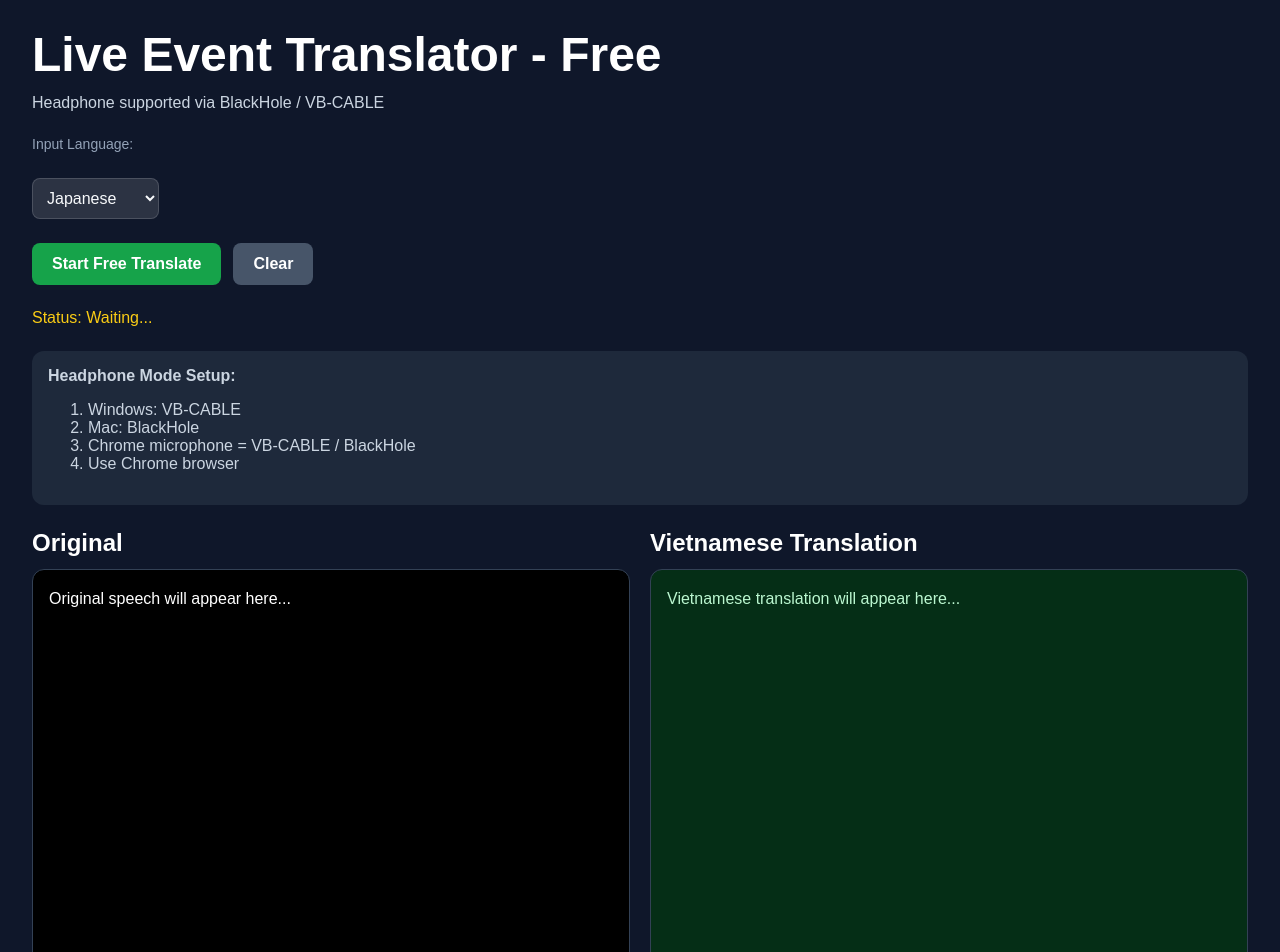
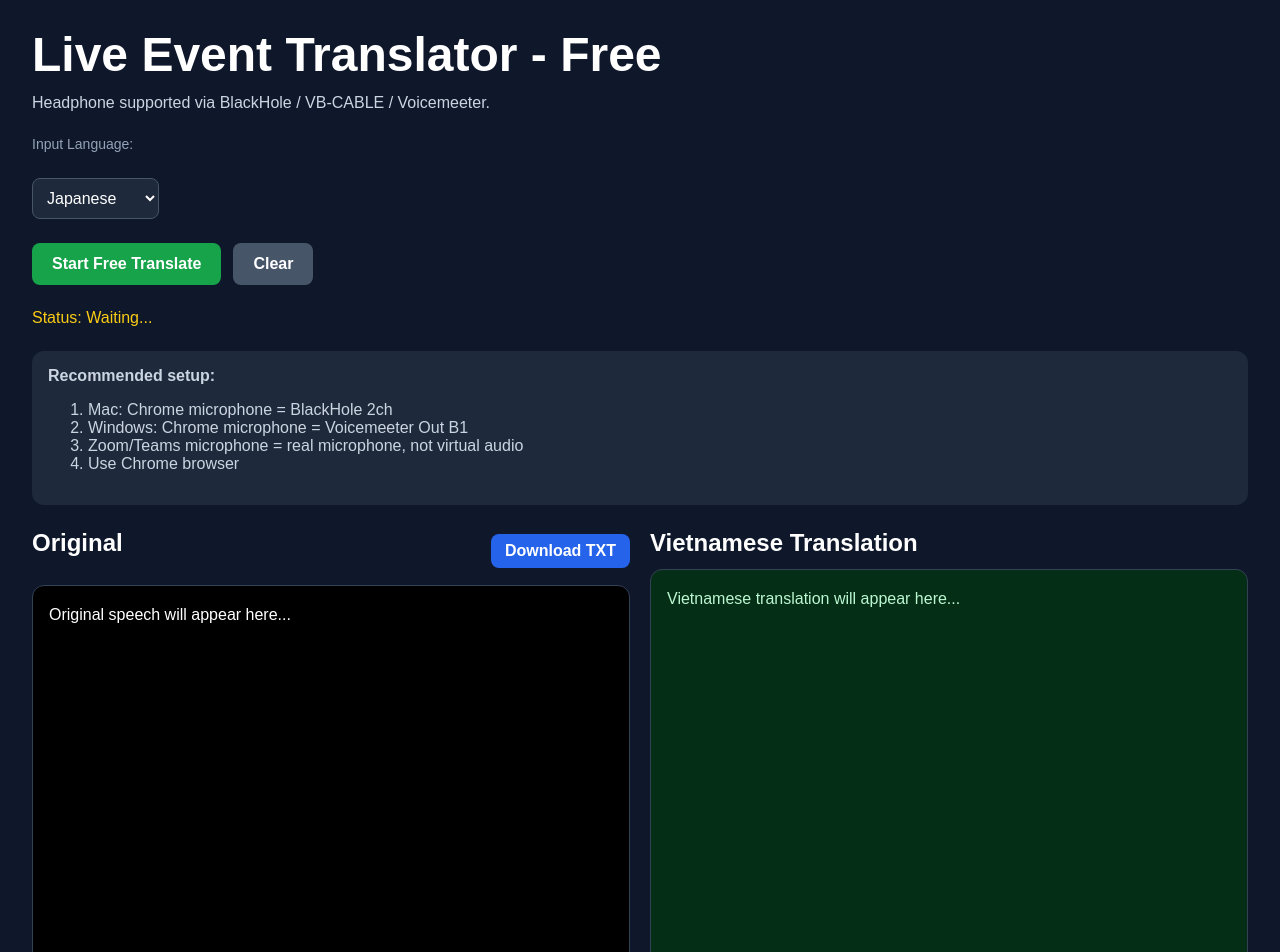
Before and after one commit to minhchanh95/live-translator, a Next.js app: page / in a window 1280 px wide. Shown: the top 952 px of the page. Built offline with nearby package versions, Linux system fonts and the light colour scheme.

Commit message:
add new features

```diff
--- a/app/page.tsx
+++ b/app/page.tsx
@@ -1,6 +1,6 @@
 "use client";
 
-import { useRef, useState } from "react";
+import { useEffect, useRef, useState } from "react";
 
 const sourceLanguages = [
   { code: "ja-JP", translateCode: "ja", label: "Japanese" },
@@ -12,47 +12,73 @@ const sourceLanguages = [
 
 export default function Home() {
   const recognitionRef = useRef<any>(null);
+  const shouldKeepListeningRef = useRef(false);
+  const restartTimerRef = useRef<NodeJS.Timeout | null>(null);
+
+  const originalBoxRef = useRef<HTMLDivElement | null>(null);
+  const translationBoxRef = useRef<HTMLDivElement | null>(null);
 
   const [listening, setListening] = useState(false);
+  const [sourceLang, setSourceLang] = useState("ja-JP");
 
-  const [sourceLang, setSourceLang] =
-    useState("ja-JP");
+  const [finalTranscript, setFinalTranscript] = useState("");
+  const [interimTranscript, setInterimTranscript] = useState("");
 
-  const [finalTranscript, setFinalTranscript] =
-    useState("");
+  const [vietnameseText, setVietnameseText] = useState("");
+  const [interimVietnameseText, setInterimVietnameseText] = useState("");
 
-  const [interimTranscript, setInterimTranscript] =
-    useState("");
-
-  const [vietnameseText, setVietnameseText] =
-    useState("");
-
-  const [
-    interimVietnameseText,
-    setInterimVietnameseText,
-  ] = useState("");
-
-  const [status, setStatus] =
-    useState("Waiting...");
-
-  const [translating, setTranslating] =
-    useState(false);
+  const [status, setStatus] = useState("Waiting...");
+  const [translating, setTranslating] = useState(false);
 
   const getSourceTranslateCode = () => {
     return (
-      sourceLanguages.find(
-        (l) => l.code === sourceLang
-      )?.translateCode || "auto"
+      sourceLanguages.find((lang) => lang.code === sourceLang)?.translateCode ||
+      "auto"
     );
   };
 
-  // ============================================
-  // TRANSLATE
-  // ============================================
-  const translateText = async (
-    text: string,
-    interim = false
-  ) => {
+  const scrollToBottom = (ref: React.RefObject<HTMLDivElement | null>) => {
+    if (!ref.current) return;
+
+    requestAnimationFrame(() => {
+      if (!ref.current) return;
+      ref.current.scrollTop = ref.current.scrollHeight;
+    });
+  };
+
+  useEffect(() => {
+    scrollToBottom(originalBoxRef);
+  }, [finalTranscript, interimTranscript]);
+
+  useEffect(() => {
+    scrollToBottom(translationBoxRef);
+  }, [vietnameseText, interimVietnameseText]);
+
+  const safeStartRecognition = () => {
+    const recognition = recognitionRef.current;
+
+    if (!recognition || !shouldKeepListeningRef.current) return;
+
+    try {
+      recognition.start();
+    } catch {
+      // Chrome throws if recognition is already started.
+    }
+  };
+
+  const scheduleRestart = (delay = 700) => {
+    if (!shouldKeepListeningRef.current) return;
+
+    if (restartTimerRef.current) {
+      clearTimeout(restartTimerRef.current);
+    }
+
+    restartTimerRef.current = setTimeout(() => {
+      safeStartRecognition();
+    }, delay);
+  };
+
+  const translateText = async (text: string, interim = false) => {
     if (!text.trim()) return;
 
     try {
@@ -69,105 +95,68 @@ export default function Home() {
         `&q=${encodeURIComponent(text)}`;
 
       const res = await fetch(url);
-
-      // ============================================
-      // FIX HTML RESPONSE
-      // ============================================
       const rawText = await res.text();
 
-      console.log(
-        "Google raw response:",
-        rawText
-      );
-
-      // Google trả HTML thay vì JSON
-      if (rawText.startsWith("<")) {
-        console.warn(
-          "Google returned HTML instead of JSON"
-        );
-
+      if (rawText.trim().startsWith("<")) {
+        console.warn("Google Translate returned HTML instead of JSON");
         return;
       }
 
       const data = JSON.parse(rawText);
 
-      const translated = data[0]
-        .map((item: any) => item[0])
-        .join("");
+      const translated = data[0].map((item: any) => item[0]).join("");
 
       if (interim) {
         setInterimVietnameseText(translated);
       } else {
-        setVietnameseText(
-          (prev) => prev + translated + " "
-        );
+        setVietnameseText((prev) => prev + translated + " ");
       }
     } catch (error) {
       console.warn("Translate warning:", error);
+
+      if (!interim) {
+        setVietnameseText((prev) => prev + "\n[Dịch lỗi]\n");
+      }
     } finally {
       if (!interim) setTranslating(false);
     }
   };
 
-  // ============================================
-  // START TRANSLATE
-  // ============================================
   const startTranslate = () => {
     const SpeechRecognition =
       (window as any).SpeechRecognition ||
       (window as any).webkitSpeechRecognition;
 
     if (!SpeechRecognition) {
-      alert(
-        "Browser không hỗ trợ Web Speech API.\nHãy dùng Google Chrome."
-      );
-
+      alert("Browser không hỗ trợ Web Speech API. Hãy dùng Google Chrome.");
       return;
     }
 
-    const recognition =
-      new SpeechRecognition();
+    if (recognitionRef.current) {
+      shouldKeepListeningRef.current = true;
+      setListening(true);
+      safeStartRecognition();
+      return;
+    }
+
+    const recognition = new SpeechRecognition();
 
     recognition.lang = sourceLang;
-
     recognition.continuous = true;
-
     recognition.interimResults = true;
-
     recognition.maxAlternatives = 1;
 
-    // ============================================
-    // START
-    // ============================================
     recognition.onstart = () => {
-      console.log(
-        "Speech recognition started"
-      );
-
       setListening(true);
-
-      setStatus(
-        "Listening... (BlackHole/VB-CABLE mode)"
-      );
+      setStatus("Listening... auto reconnect ON");
     };
 
-    // ============================================
-    // RESULT
-    // ============================================
-    recognition.onresult = async (
-      event: any
-    ) => {
+    recognition.onresult = async (event: any) => {
       let interim = "";
-
       let finalText = "";
 
-      for (
-        let i = event.resultIndex;
-        i < event.results.length;
-        i++
-      ) {
-        const text =
-          event.results[i][0].transcript;
+      for (let i = event.resultIndex; i < event.results.length; i++) {
+        const text = event.results[i][0].transcript;
 
         if (event.results[i].isFinal) {
           finalText += text + " ";
@@ -176,18 +165,12 @@ export default function Home() {
         }
       }
 
-      // FINAL
       if (finalText.trim()) {
-        setFinalTranscript(
-          (prev) => prev + finalText
-        );
-
+        setFinalTranscript((prev) => prev + finalText);
         await translateText(finalText, false);
-
         setInterimVietnameseText("");
       }
 
-      // INTERIM
       setInterimTranscript(interim);
 
       if (interim.trim()) {
@@ -195,143 +178,121 @@ export default function Home() {
       }
     };
 
-    // ============================================
-    // ERROR
-    // ============================================
     recognition.onerror = (event: any) => {
-      const error =
-        event.error || "unknown";
+      const error = event.error || "unknown";
 
-      console.warn(
-        "Speech recognition warning:",
-        error
-      );
+      console.warn("Speech recognition warning:", error);
 
-      // no speech
-      if (error === "no-speech") {
-        setStatus(
-          "Không nghe thấy âm thanh.\nHãy kiểm tra VB-CABLE / BlackHole."
-        );
+      if (!shouldKeepListeningRef.current) return;
 
+      if (error === "not-allowed") {
+        shouldKeepListeningRef.current = false;
+        setListening(false);
+        setStatus("Chrome chưa được cấp quyền microphone.");
+        alert("Hãy Allow microphone cho localhost.");
         return;
       }
 
-      // no mic
       if (error === "audio-capture") {
         setStatus(
-          "Không capture được microphone.\nHãy chọn VB-CABLE / BlackHole."
+          "Không capture được microphone. Hãy chọn VB-CABLE / BlackHole / Voicemeeter Out B1.",
         );
-
+        scheduleRestart(1500);
         return;
       }
 
-      // blocked mic
-      if (error === "not-allowed") {
-        setStatus(
-          "Chrome chưa được cấp quyền microphone."
-        );
-
-        alert(
-          "Hãy Allow microphone cho localhost."
-        );
-
+      if (error === "network") {
+        setStatus("Speech recognition network error. Reconnecting...");
+        scheduleRestart(1500);
         return;
       }
 
-      // aborted
-      if (error === "aborted") {
-        setStatus(
-          "Speech recognition restarting..."
-        );
-
-        setTimeout(() => {
-          try {
-            recognition.start();
-          } catch {}
-        }, 1000);
-
+      if (error === "no-speech") {
+        setStatus("No speech detected. Still listening...");
+        scheduleRestart(800);
         return;
       }
 
-      setStatus(
-        "Speech recognition warning: " +
-          error
-      );
+      if (error === "aborted") {
+        setStatus("Speech recognition aborted. Reconnecting...");
+        scheduleRestart(800);
+        return;
+      }
+
+      setStatus(`Speech recognition warning: ${error}. Reconnecting...`);
+      scheduleRestart(1000);
     };
 
-    // ============================================
-    // END
-    // ============================================
     recognition.onend = () => {
-      console.log(
-        "Speech recognition ended"
-      );
-
-      // auto reconnect
-      if (
-        recognitionRef.current &&
-        listening
-      ) {
-        setStatus(
-          "Reconnecting speech recognition..."
-        );
-
-        setTimeout(() => {
-          try {
-            recognition.start();
-
-            setStatus("Listening...");
-          } catch (err) {
-            console.warn(
-              "Restart speech recognition failed"
-            );
-
-            setStatus("Restart failed");
-          }
-        }, 1000);
+      if (shouldKeepListeningRef.current) {
+        setStatus("Recognition ended by browser. Reconnecting...");
+        scheduleRestart(500);
       } else {
+        setListening(false);
         setStatus("Stopped");
       }
     };
 
     recognitionRef.current = recognition;
+    shouldKeepListeningRef.current = true;
 
-    // ============================================
-    // START SAFE
-    // ============================================
-    try {
-      recognition.start();
-    } catch (err) {
-      console.warn(
-        "Recognition already started"
-      );
-    }
+    safeStartRecognition();
   };
 
-  // ============================================
-  // STOP
-  // ============================================
   const stopTranslate = () => {
-    setListening(false);
+    shouldKeepListeningRef.current = false;
 
-    recognitionRef.current?.stop();
+    if (restartTimerRef.current) {
+      clearTimeout(restartTimerRef.current);
+      restartTimerRef.current = null;
+    }
+
+    try {
+      recognitionRef.current?.stop();
+    } catch {
+      // ignore
+    }
 
     recognitionRef.current = null;
-
+    setListening(false);
     setStatus("Stopped");
   };
 
-  // ============================================
-  // CLEAR
-  // ============================================
   const clearText = () => {
     setFinalTranscript("");
+    setInterimTranscript("");
+    setVietnameseText("");
+    setInterimVietnameseText("");
+  };
+  const downloadOriginalText = () => {
+    const content = finalTranscript + "\n" + interimTranscript;
 
-    setInterimTranscript("");
+    const blob = new Blob([content], {
+      type: "text/plain;charset=utf-8",
+    });
 
-    setVietnameseText("");
+    const url = URL.createObjectURL(blob);
 
-    setInterimVietnameseText("");
+    const a = document.createElement("a");
+    a.href = url;
+
+    const now = new Date();
+
+    const filename =
+      `original-script-${now.getFullYear()}-` +
+      `${String(now.getMonth() + 1).padStart(2, "0")}-` +
+      `${String(now.getDate()).padStart(2, "0")}-` +
+      `${String(now.getHours()).padStart(2, "0")}-` +
+      `${String(now.getMinutes()).padStart(2, "0")}.txt`;
+
+    a.download = filename;
+
+    document.body.appendChild(a);
+    a.click();
+
+    document.body.removeChild(a);
+
+    URL.revokeObjectURL(url);
   };
 
   return (
@@ -344,117 +305,59 @@ export default function Home() {
         color: "white",
       }}
     >
-      <h1
-        style={{
-          fontSize: 48,
-          fontWeight: "bold",
-          marginBottom: 16,
-        }}
-      >
+      <h1 style={{ fontSize: 48, fontWeight: "bold", marginBottom: 16 }}>
         Live Event Translator - Free
       </h1>
 
-      <p
-        style={{
-          marginBottom: 24,
-          color: "#cbd5e1",
-        }}
-      >
-        Headphone supported via
-        BlackHole / VB-CABLE
+      <p style={{ marginBottom: 24, color: "#cbd5e1" }}>
+        Headphone supported via BlackHole / VB-CABLE / Voicemeeter.
       </p>
 
-      {/* ============================================ */}
-      {/* CONTROL */}
-      {/* ============================================ */}
-      <div
-        style={{
-          marginBottom: 24,
-        }}
-      >
-        <label>
-          Input Language:
-        </label>
-
+      <div style={{ marginBottom: 24 }}>
+        <label>Input Language:</label>
         <br />
 
         <select
           value={sourceLang}
           disabled={listening}
-          onChange={(e) =>
-            setSourceLang(e.target.value)
-          }
+          onChange={(e) => setSourceLang(e.target.value)}
           style={{
             padding: 10,
             marginTop: 8,
             borderRadius: 8,
+            background: "#1e293b",
+            color: "white",
+            border: "1px solid #475569",
           }}
         >
           {sourceLanguages.map((lang) => (
-            <option
-              key={lang.code}
-              value={lang.code}
-            >
+            <option key={lang.code} value={lang.code}>
               {lang.label}
             </option>
           ))}
         </select>
       </div>
 
-      {/* ============================================ */}
-      {/* BUTTONS */}
-      {/* ============================================ */}
-      <div
-        style={{
-          display: "flex",
-          gap: 12,
-          marginBottom: 24,
-        }}
-      >
+      <div style={{ display: "flex", gap: 12, marginBottom: 24 }}>
         {!listening ? (
-          <button
-            onClick={startTranslate}
-            style={buttonStyle(
-              "#16a34a"
-            )}
-          >
+          <button onClick={startTranslate} style={buttonStyle("#16a34a")}>
             Start Free Translate
           </button>
         ) : (
-          <button
-            onClick={stopTranslate}
-            style={buttonStyle(
-              "#dc2626"
-            )}
-          >
+          <button onClick={stopTranslate} style={buttonStyle("#dc2626")}>
             Stop
           </button>
         )}
 
-        <button
-          onClick={clearText}
-          style={buttonStyle("#475569")}
-        >
+        <button onClick={clearText} style={buttonStyle("#475569")}>
           Clear
         </button>
       </div>
 
-      {/* ============================================ */}
-      {/* STATUS */}
-      {/* ============================================ */}
-      <p
-        style={{
-          marginBottom: 24,
-          color: "#facc15",
-          whiteSpace: "pre-wrap",
-        }}
-      >
+      <p style={{ marginBottom: 24, color: "#facc15", whiteSpace: "pre-wrap" }}>
         Status: {status}
       </p>
 
-      {/* ============================================ */}
-      {/* GUIDE */}
-      {/* ============================================ */}
       <div
         style={{
           background: "#1e293b",
@@ -464,113 +367,70 @@ export default function Home() {
           color: "#cbd5e1",
         }}
       >
-        <b>
-          Headphone Mode Setup:
-        </b>
-
+        <b>Recommended setup:</b>
         <ol>
-          <li>
-            Windows:
-            VB-CABLE
-          </li>
-
-          <li>
-            Mac:
-            BlackHole
-          </li>
-
-          <li>
-            Chrome microphone =
-            VB-CABLE / BlackHole
-          </li>
-
-          <li>
-            Use Chrome browser
-          </li>
+          <li>Mac: Chrome microphone = BlackHole 2ch</li>
+          <li>Windows: Chrome microphone = Voicemeeter Out B1</li>
+          <li>Zoom/Teams microphone = real microphone, not virtual audio</li>
+          <li>Use Chrome browser</li>
         </ol>
       </div>
 
-      {/* ============================================ */}
-      {/* RESULT */}
-      {/* ============================================ */}
       <div
         style={{
           display: "grid",
-          gridTemplateColumns:
-            "1fr 1fr",
+          gridTemplateColumns: "1fr 1fr",
           gap: 20,
+          alignItems: "start",
         }}
       >
-        {/* ORIGINAL */}
         <div>
-          <h2
+          <div
             style={{
+              display: "flex",
+              justifyContent: "space-between",
+              alignItems: "center",
               marginBottom: 12,
             }}
           >
-            Original
-          </h2>
+            <h2>Original</h2>
 
-          <div
-            style={boxStyle(
-              "#000000",
-              "#ffffff"
-            )}
-          >
-            <span>
-              {finalTranscript}
-            </span>
-
-            <span
+            <button
+              onClick={downloadOriginalText}
               style={{
-                color: "#999",
+                padding: "8px 14px",
+                borderRadius: 8,
+                border: "none",
+                background: "#2563eb",
+                color: "white",
+                cursor: "pointer",
+                fontWeight: "bold",
               }}
             >
-              {interimTranscript}
-            </span>
+              Download TXT
+            </button>
+          </div>
 
-            {!finalTranscript &&
-            !interimTranscript
+          <div ref={originalBoxRef} style={boxStyle("#000000", "#ffffff")}>
+            <span>{finalTranscript}</span>
+            <span style={{ color: "#999" }}>{interimTranscript}</span>
+
+            {!finalTranscript && !interimTranscript
               ? "Original speech will appear here..."
               : ""}
           </div>
         </div>
 
-        {/* VIETNAMESE */}
         <div>
-          <h2
-            style={{
-              marginBottom: 12,
-            }}
-          >
-            Vietnamese Translation{" "}
-            {translating
-              ? "..."
-              : ""}
+          <h2 style={{ marginBottom: 12 }}>
+            Vietnamese Translation {translating ? "..." : ""}
           </h2>
 
-          <div
-            style={boxStyle(
-              "#052e16",
-              "#bbf7d0"
-            )}
-          >
-            <span>
-              {vietnameseText}
-            </span>
+          <div ref={translationBoxRef} style={boxStyle("#052e16", "#bbf7d0")}>
+            <span>{vietnameseText}</span>
+            <span style={{ color: "#7ddfa8" }}>{interimVietnameseText}</span>
 
-            <span
-              style={{
-                color: "#7ddfa8",
-              }}
-            >
-              {
-                interimVietnameseText
-              }
-            </span>
-
-            {!vietnameseText &&
-            !interimVietnameseText
+            {!vietnameseText && !interimVietnameseText
               ? "Vietnamese translation will appear here..."
               : ""}
           </div>
@@ -580,12 +440,7 @@ export default function Home() {
   );
 }
 
-// ============================================
-// BUTTON STYLE
-// ============================================
-function buttonStyle(
-  background: string
-): React.CSSProperties {
+function buttonStyle(background: string): React.CSSProperties {
   return {
     padding: "12px 20px",
     background,
@@ -594,25 +449,27 @@ function buttonStyle(
     borderRadius: 8,
     cursor: "pointer",
     fontSize: 16,
+    fontWeight: "bold",
   };
 }
 
-// ============================================
-// BOX STYLE
-// ============================================
-function boxStyle(
-  background: string,
-  color: string
-): React.CSSProperties {
+function boxStyle(background: string, color: string): React.CSSProperties {
   return {
     border: "1px solid #334155",
     borderRadius: 12,
     padding: 16,
-    minHeight: 400,
+
+    height: "420px",
+    maxHeight: "420px",
+
     background,
     color,
     whiteSpace: "pre-wrap",
     overflowWrap: "break-word",
     lineHeight: 1.6,
+
+    overflowY: "auto",
+    overflowX: "hidden",
+    scrollBehavior: "smooth",
   };
 }
--- a/app/styles.css
+++ b/app/styles.css
@@ -39,3 +39,19 @@ h2 { margin: 0 0 16px; }
 .log.error p { color: #fecaca; }
 .muted { color: var(--muted); }
 @media (max-width: 800px) { .hero, .grid { grid-template-columns: 1fr; } }
+::-webkit-scrollbar {
+  width: 10px;
+}
+
+::-webkit-scrollbar-track {
+  background: #111827;
+}
+
+::-webkit-scrollbar-thumb {
+  background: #475569;
+  border-radius: 999px;
+}
+
+::-webkit-scrollbar-thumb:hover {
+  background: #64748b;
+}
--- a/package.json
+++ b/package.json
@@ -3,7 +3,7 @@
   "version": "0.1.0",
   "private": true,
   "scripts": {
-    "dev": "next dev --webpack",
+    "dev": "next dev --webpack & open http://localhost:3000",
     "build": "next build",
     "start": "next start",
     "lint": "next lint"
```
